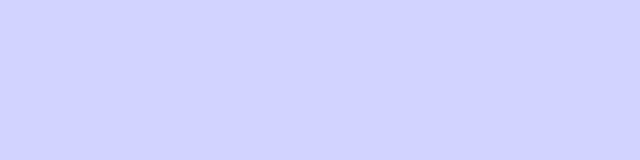
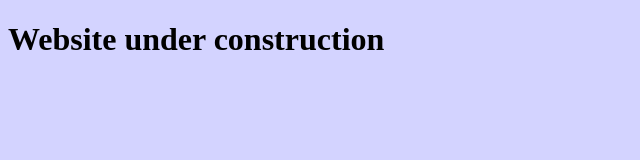
Before and after one commit to IdrisAdebayo/Insignext-Flying-Club, a plain HTML site: page index.html in a window 1280 px wide. Shown: the whole page, without its empty margins (0-640 px from the left). Drawn offline with Linux system fonts and the light colour scheme.

Commit message:
added a brief message to page

```diff
--- a/index.html
+++ b/index.html
@@ -9,6 +9,7 @@
     <title>Document</title>
 </head>
 <body>
+    <h1>Website under construction</h1>
 
 </body>
 </html>
```
